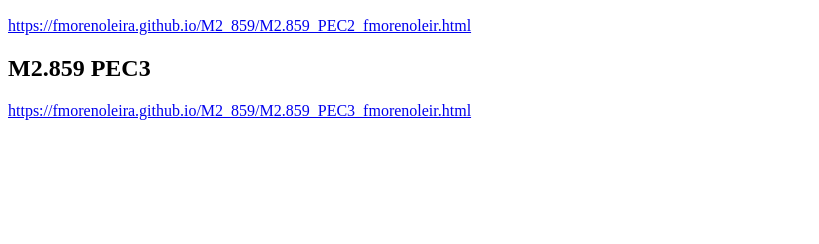
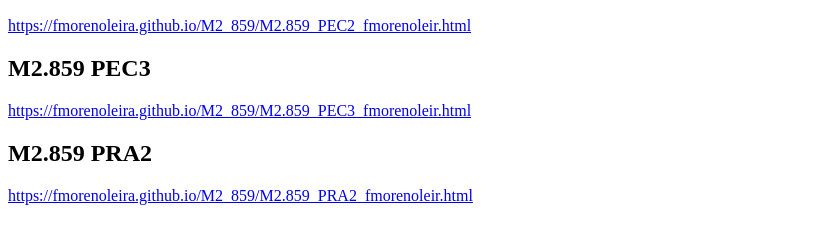
Before and after one commit to fmorenoleira/fmorenoleira.github.io, a plain HTML site: page index.html in a window 1280 px wide. Shown: the part 96-340 px from the top of the page, without its empty margins (0-819 px from the left). Drawn offline with Linux system fonts and the light colour scheme.

Commit message:
add M2.895 PRA2 section and link to index.html

```diff
--- a/index.html
+++ b/index.html
@@ -5,3 +5,6 @@
 
 <h2>M2.859 PEC3</h2>
 <p><a href="https://fmorenoleira.github.io/M2_859/M2.859_PEC3_fmorenoleir.html">https://fmorenoleira.github.io/M2_859/M2.859_PEC3_fmorenoleir.html</a></p>
+
+<h2>M2.859 PRA2</h2>
+<p><a href="https://fmorenoleira.github.io/M2_859/M2.859_PRA2_fmorenoleir.html">https://fmorenoleira.github.io/M2_859/M2.859_PRA2_fmorenoleir.html</a></p>
```
Also changed, not shown: M2_859/M2.859_PRA2_fmorenoleir.html (added, +4 -0 lines).
